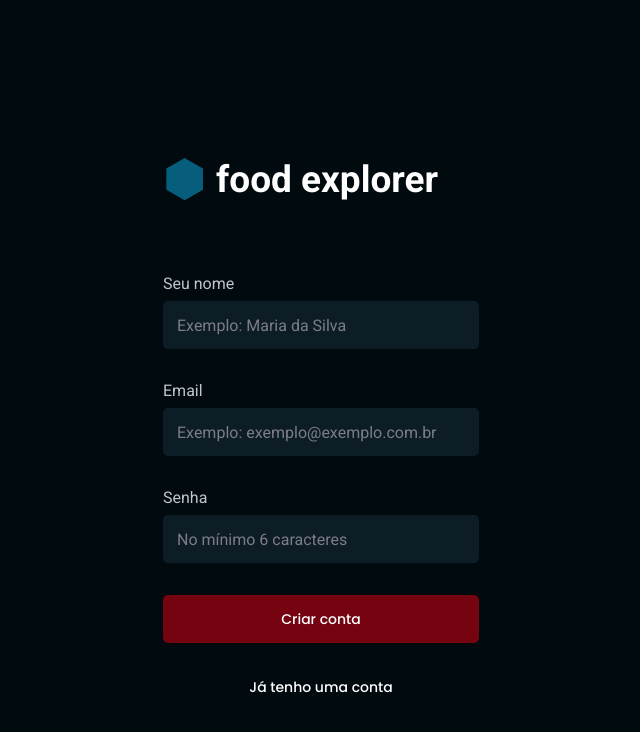
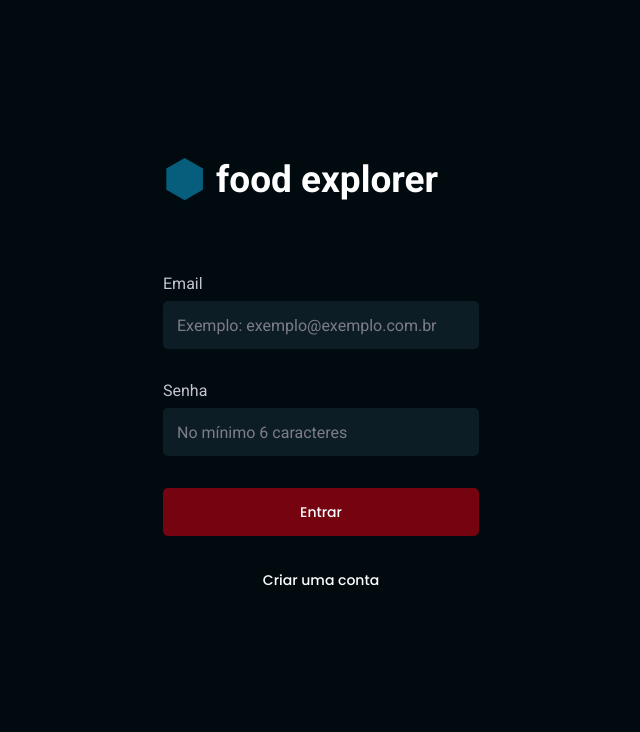
Before and after one commit to LuisFernando656/Food_Explorer_Front_End, a React (Vite) app: page / in a window 1280 px wide. Shown: the top 732 px of the page, without its empty margins (319-959 px from the left). Built offline with nearby package versions, Linux system fonts and the light colour scheme.

Commit message:
Page SignIn estructure and styles finish

```diff
--- a/src/main.jsx
+++ b/src/main.jsx
@@ -3,13 +3,13 @@ import ReactDOM from 'react-dom/client'
 import { ThemeProvider } from 'styled-components'
 import GlobalStyle from './styles/global'
 import theme from './styles/theme'
-import { SignUp } from './pages/SignUp'
+import { SignIn } from './pages/Signin'
 
 ReactDOM.createRoot(document.getElementById('root')).render(
   <React.StrictMode>
     <ThemeProvider theme={theme}>
       <GlobalStyle/>
-      <SignUp/>
+      <SignIn/>
     </ThemeProvider>
   </React.StrictMode>,
 )
--- a/src/pages/Signin/index.jsx
+++ b/src/pages/Signin/index.jsx
@@ -0,0 +1,45 @@
+import { Container, Form } from './styles'
+import { Logo } from '../../components/Logo'
+import { Input } from '../../components/input'
+import { Button } from '../../components/Button'
+
+import { useState } from 'react'
+
+export function SignIn() {
+  const [email, setEmail] = useState('')
+  const [password, setPassword] = useState('')
+
+  function handleSubmit() {
+    alert('vc clicou')
+  }
+
+  return (
+    <Container>
+      <Logo/>
+      <Form>
+        <Input
+        label="Email"
+        id='InputEmail'
+        type='email'
+        pattern=".+@.+\.com\.br"
+        placeholder='Exemplo: exemplo@exemplo.com.br'
+        onChange={e => setEmail(e.target.value)}
+        />
+        <Input
+        label="Senha"
+        id='InputSenha'
+        type='password'
+        placeholder='No mínimo 6 caracteres'
+        onChange={e => setPassword(e.target.value)}
+        />
+
+        <Button
+        type='button'
+        title='Entrar'
+        onClick={handleSubmit}
+        />
+      </Form>
+        <a href="/">Criar uma conta</a>
+    </Container>
+  )
+}
--- a/src/pages/Signin/styles.js
+++ b/src/pages/Signin/styles.js
@@ -0,0 +1,40 @@
+import styled from "styled-components";
+
+export const Container = styled.div`
+  width: clamp(32rem, 95vw, 35.6rem);
+
+  margin: 15.8rem auto;
+  padding-inline: 2rem;
+
+  > div:nth-child(1) {
+    margin-bottom: 7.3rem;
+    justify-content: left;
+  }
+
+  > a {
+    margin-top: 3.2rem;
+
+    text-decoration: none;
+    color: ${({theme}) => theme.COLORS.LIGHT.LIGHT_100};
+    font-size: 1.4rem;
+    font-weight: 500;
+    line-height: 2.4rem;
+
+    display: flex;
+    justify-content: center;
+  }
+
+  `
+
+export const Form = styled.form`
+  width: 100%;
+
+  > div {
+    margin-bottom: 3.2rem;
+
+
+    label {
+      padding-bottom: .8rem;
+    }
+  }
+`
```
